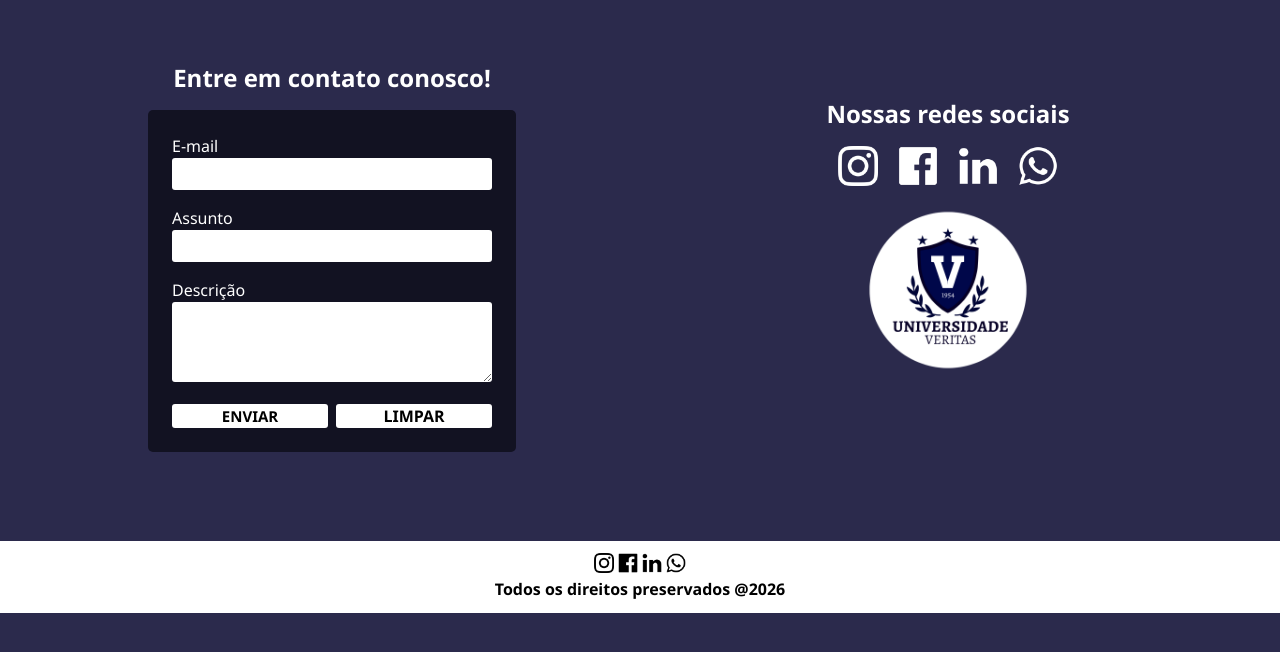
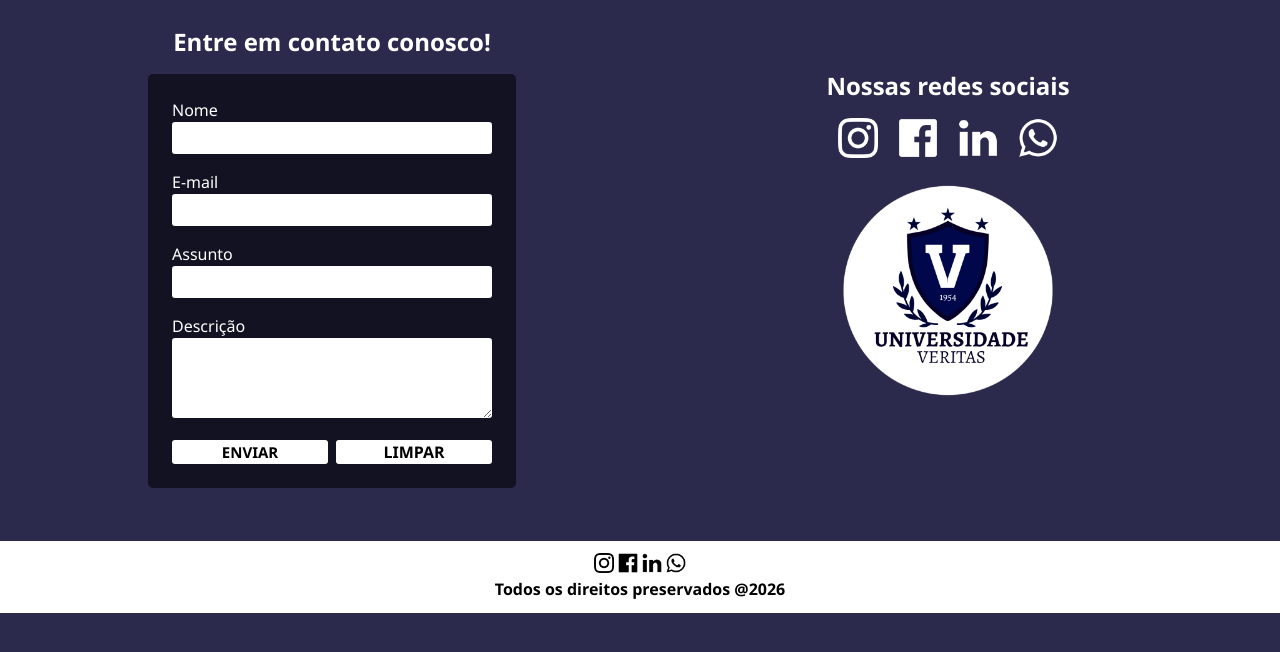
Before and after one commit to Dai4ne/Design-Digital, a Flask app: page /contatos in a window 1280 px wide. Shown: the part 117-769 px from the top of the page. Run offline with Flask 3, Linux system fonts and the light colour scheme; some libraries are stand-ins or nearby versions.

Commit message:
persistência de dados com form e mensagem de envio

```diff
--- a/src/routes.py
+++ b/src/routes.py
@@ -1,21 +1,63 @@
 import sys
 import os
+import pymysql
+from flask import Flask, render_template, request, redirect, url_for
+from dotenv import load_dotenv
+
+#Para o python encontrar as pastas corretamente
 sys.path.insert(0, os.path.dirname(os.path.dirname(__file__)))
 
-from flask import Flask, render_template
+#Carrega as config do .env
+load_dotenv()
 
 app = Flask(__name__,
             template_folder='../src/templates',
             static_folder='../src/static')
+
+#Função para pegar as config de conexão com o banco do .env
+def conexao_db():
+    return pymysql.connect(
+        host=os.getenv('DB_HOST'),
+        user=os.getenv('DB_USER'),
+        password=os.getenv('DB_PASSWORD'),
+        database=os.getenv('DB_NAME'),
+        port=3306,
+        cursorclass=pymysql.cursors.DictCursor
+    )
+
 
 @app.route('/')
 @app.route('/index')
 def index():
     return render_template('index.html')
 
-@app.route('/contatos')
+@app.route('/contatos', methods=['GET', 'POST'])
 def contatos():
+    if request.method == 'POST':
+        #Informações que foram digitadas no form
+        nome_form = request.form.get('nome')
+        email_form = request.form.get('email')
+        assunto_form = request.form.get('assunto')
+        descricao_form = request.form.get('descricao')
+
+        conexao = conexao_db()
+        try:
+            with conexao.cursor() as cursor:
+                sql = '''
+                    INSERT INTO contatos (nome, email, assunto, descricao) VALUES (%s, %s, %s, %s)
+                '''
+                cursor.execute(sql, (nome_form, email_form, assunto_form, descricao_form))
+
+            conexao.commit() #Grava na AWS
+            return redirect(url_for('contatos')) #Recarrega a página limpa
+
+        except Exception as e:
+            return f"Erro ao salvar as informações no banco {e}."
+        finally:
+            conexao.close()
+
     return render_template('contatos.html')
+
 
 @app.route('/quem')
 def quem():
--- a/src/templates/contatos.html
+++ b/src/templates/contatos.html
@@ -1,12 +1,23 @@
 {% extends 'base.html' %}
 
 {% block conteudo %}
+
+    <div id="mensagem-sucesso"
+         class="fixed top-6 left-1/2 -translate-x-1/2 z-50
+                bg-green-600 text-white px-6 py-3 rounded-lg shadow-lg text-center font-bold transition-all duration-700 ease-in-out opacity-0 pointer-events-none -translate-y-4"> Formulário enviado com sucesso! Entraremos em contato em breve.
+    </div>
+
     <main class="md:min-h-[500px] grid grid-cols-1 lg:grid-cols-2 place-items-center mx-6 mt-7">
 
         <div class="form-container mb-7 2xl:-ml-[-200px]">
             <h2 id="entre-em-contato" class="text-center text-2xl font-bold text-white mb-4 ">Entre em contato conosco!</h2>
 
-            <form action="" method="POST" class="bg-[#121222] text-white p-6 rounded-[5px] space-y-4">
+            <form id="meu-formulario" action="" method="POST" class="bg-[#121222] text-white p-6 rounded-[5px] space-y-4">
+                <p>
+                    <label for="id-nome">Nome</label><br>
+                    <input type="text" name="nome" id="id-nome" required class="w-80 h-8 rounded-[3px] text-black px-2">
+                </p>
+
                 <p>
                     <label for="id-email">E-mail</label><br>
                     <input type="text" name="email" id="id-email" required class="w-80 h-8 rounded-[3px] text-black px-2">
@@ -40,8 +51,24 @@
                 <img src="{{ url_for('static', filename='whatsapp.png') }}" alt="" width="40px">
             </div>
 
-            <img src="{{ url_for('static', filename='V-logo.png') }}" alt="" width="300px" class="mt-5">
+            <img src="{{ url_for('static', filename='V-logo.png') }}" alt="" width="400px" class="mt-5">
         </section>
 
     </main>
+
+    <script>
+        document.getElementById('meu-formulario').addEventListener('submit', function(event) {
+            const msg = document.getElementById('mensagem-sucesso');
+
+            //Aparece e sobe
+            msg.classList.remove('opacity-0', '-translate-y-4', 'pointer-events-none');
+            msg.classList.add('opacity-100', 'translate-y-0');
+
+            //Some aos poucos
+            setTimeout(() => {
+                msg.classList.remove('opacity-100', 'translate-y-0');
+                msg.classList.add('opacity-0', '-translate-y-4', 'pointer-events-none');
+            }, 3500);
+        });
+    </script>
 {% endblock %}
```
Also changed, not shown: src/.flaskenv.py (deleted).
